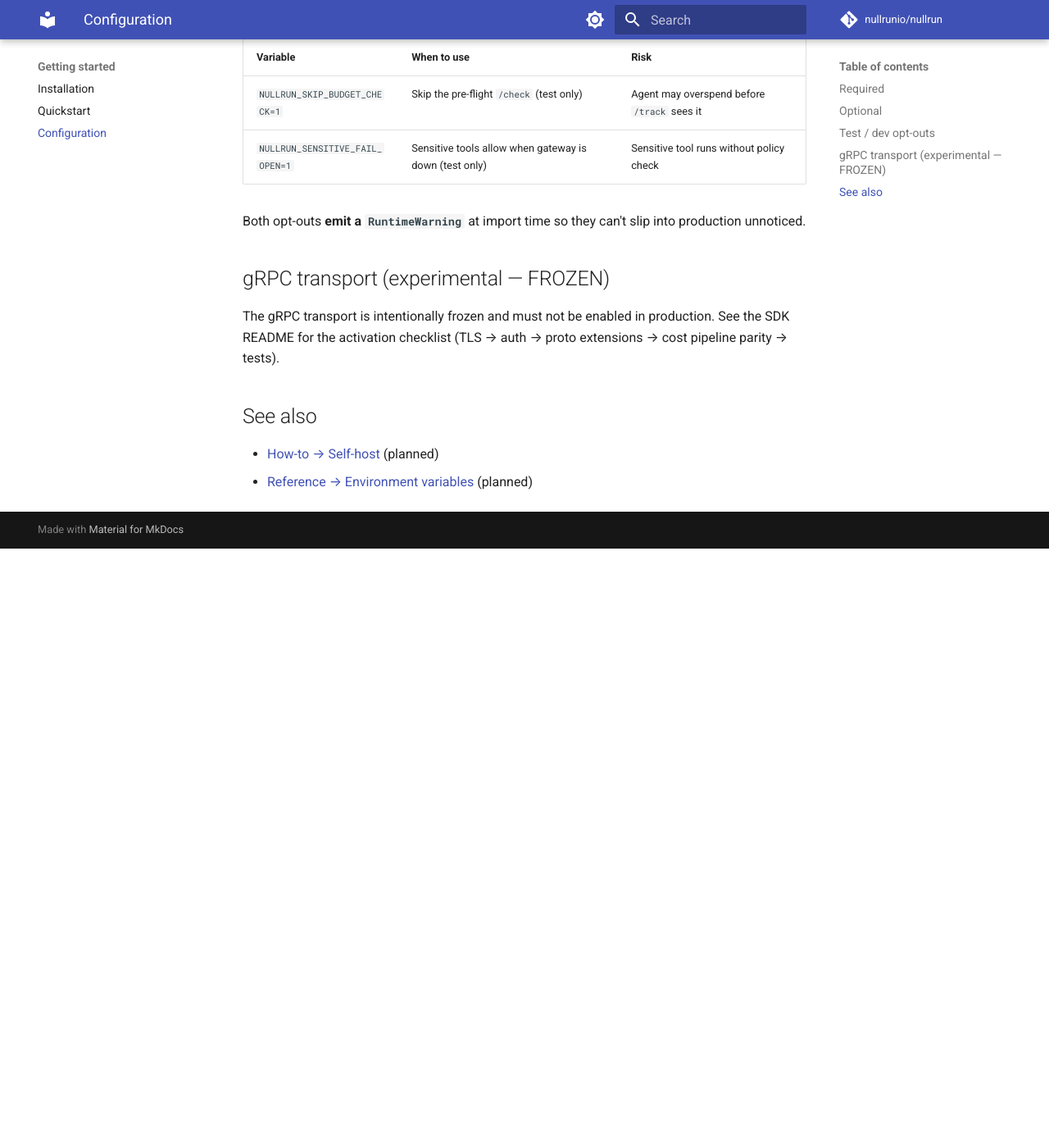
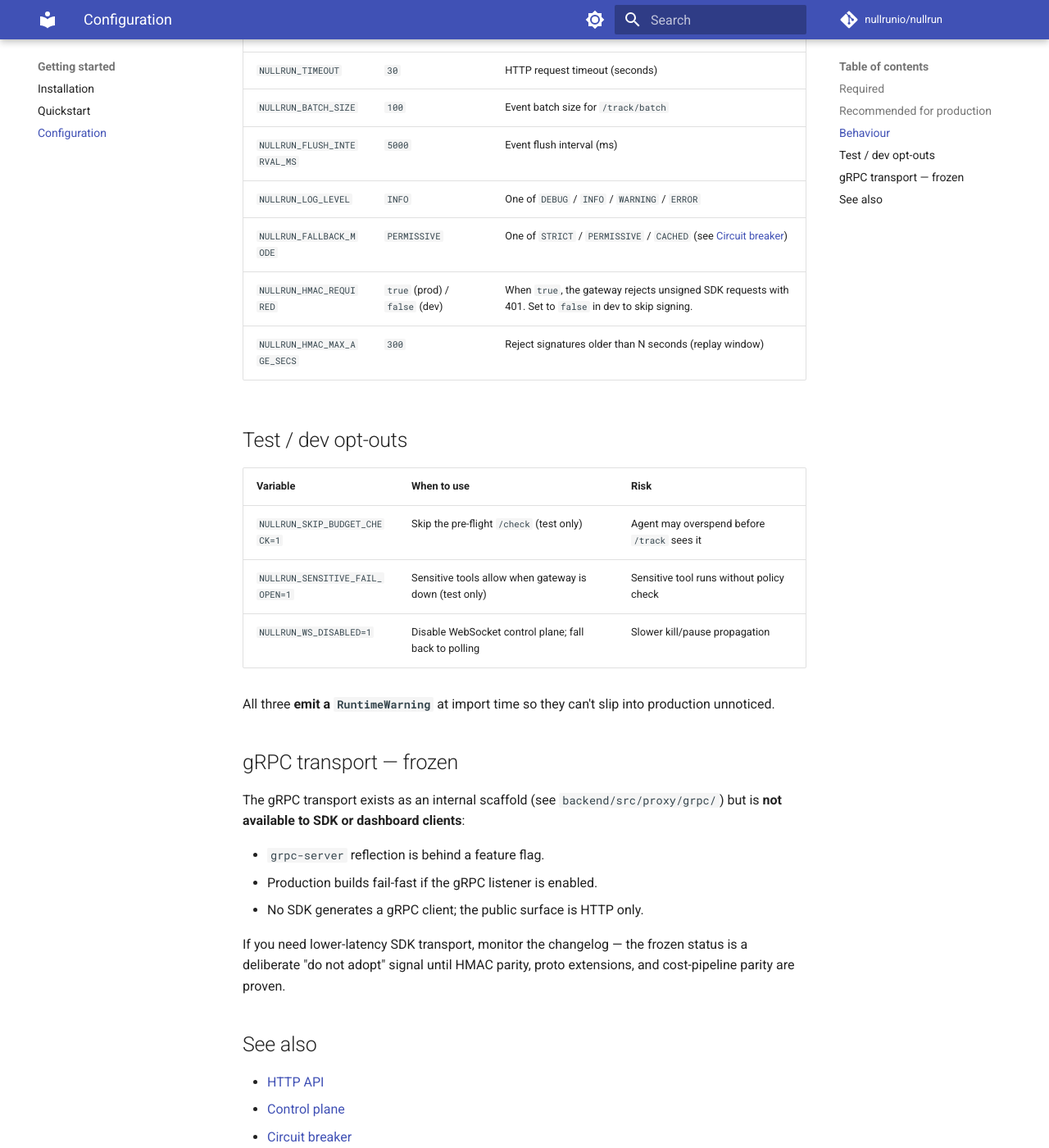
Before and after one commit to nullrunio/nullrun-docs, an MkDocs documentation site: the page built from docs/getting-started/configuration.md, in a window 1280 px wide and 1400 px high, scrolled down 902 px. Shown: the whole window at 82% size. Built offline with MkDocs 1.6.1 and Material for MkDocs 9.7.7, drawn with Linux system fonts in a browser that asks for light colours; comment, search, counter and statistics services are not loaded; before the commit the page ends 1571 px from its top, so only the background shows below that; some of the changed text lies outside the part shown.

Commit message:
fix(docs): configuration — add NULLRUN_SECRET_KEY / NULLRUN_WS_URL / NULLRUN_HMAC_REQUIRED / NULLRUN_HMAC_MAX_AGE_SECS / NULLRUN_WS_DISABLED; clarify gRPC transport is frozen + not for clients

```diff
--- a/docs/getting-started/configuration.md
+++ b/docs/getting-started/configuration.md
@@ -7,17 +7,27 @@
 
 | Variable | Description |
 | --- | --- |
-| `NULLRUN_API_KEY` | API key from the NullRun dashboard |
+| `NULLRUN_API_KEY` | API key from the NullRun dashboard (`nr_live_...`) |
 
-## Optional
+## Recommended for production
 
 | Variable | Default | Description |
 | --- | --- | --- |
-| `NULLRUN_API_URL` | `https://api.nullrun.io` | Gateway base URL |
+| `NULLRUN_SECRET_KEY` | unset (warns) | HMAC-SHA256 signing secret. Required when the gateway runs with `NULLRUN_HMAC_REQUIRED=true` (the production default). |
+| `NULLRUN_API_URL` | `https://api.nullrun.io` | Gateway REST base URL |
+| `NULLRUN_WS_URL` | `wss://api.nullrun.io/ws/control` | WebSocket control plane URL. Set to empty to disable WS and fall back to polling. |
+
+## Behaviour
+
+| Variable | Default | Description |
+| --- | --- | --- |
 | `NULLRUN_TIMEOUT` | `30` | HTTP request timeout (seconds) |
-| `NULLRUN_BATCH_SIZE` | `100` | Event batch size |
+| `NULLRUN_BATCH_SIZE` | `100` | Event batch size for `/track/batch` |
 | `NULLRUN_FLUSH_INTERVAL_MS` | `5000` | Event flush interval (ms) |
 | `NULLRUN_LOG_LEVEL` | `INFO` | One of `DEBUG` / `INFO` / `WARNING` / `ERROR` |
+| `NULLRUN_FALLBACK_MODE` | `PERMISSIVE` | One of `STRICT` / `PERMISSIVE` / `CACHED` (see [Circuit breaker](../concepts/circuit-breaker.md)) |
+| `NULLRUN_HMAC_REQUIRED` | `true` (prod) / `false` (dev) | When `true`, the gateway rejects unsigned SDK requests with 401. Set to `false` in dev to skip signing. |
+| `NULLRUN_HMAC_MAX_AGE_SECS` | `300` | Reject signatures older than N seconds (replay window) |
 
 ## Test / dev opt-outs
 
@@ -25,17 +35,27 @@
 | --- | --- | --- |
 | `NULLRUN_SKIP_BUDGET_CHECK=1` | Skip the pre-flight `/check` (test only) | Agent may overspend before `/track` sees it |
 | `NULLRUN_SENSITIVE_FAIL_OPEN=1` | Sensitive tools allow when gateway is down (test only) | Sensitive tool runs without policy check |
+| `NULLRUN_WS_DISABLED=1` | Disable WebSocket control plane; fall back to polling | Slower kill/pause propagation |
 
-Both opt-outs **emit a `RuntimeWarning`** at import time so they can't
+All three **emit a `RuntimeWarning`** at import time so they can't
 slip into production unnoticed.
 
-## gRPC transport (experimental — FROZEN)
+## gRPC transport — frozen
 
-The gRPC transport is intentionally frozen and must not be enabled in
-production. See the SDK README for the activation checklist (TLS → auth
-→ proto extensions → cost pipeline parity → tests).
+The gRPC transport exists as an internal scaffold (see
+`backend/src/proxy/grpc/`) but is **not available to SDK or dashboard
+clients**:
+
+- `grpc-server` reflection is behind a feature flag.
+- Production builds fail-fast if the gRPC listener is enabled.
+- No SDK generates a gRPC client; the public surface is HTTP only.
+
+If you need lower-latency SDK transport, monitor the changelog — the
+frozen status is a deliberate "do not adopt" signal until HMAC parity,
+proto extensions, and cost-pipeline parity are proven.
 
 ## See also
 
-- [How-to → Self-host](../how-to/self-host.md) (planned)
-- [Reference → Environment variables](../reference/env-vars.md) (planned)
+- [HTTP API](../reference/http-api.md)
+- [Control plane](../concepts/control-plane.md)
+- [Circuit breaker](../concepts/circuit-breaker.md)
```
